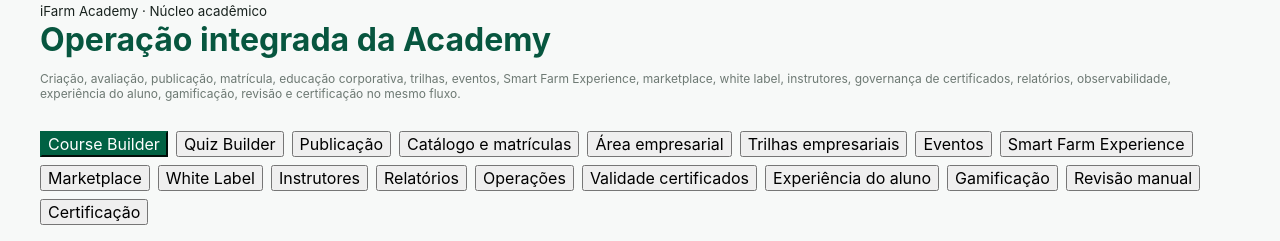
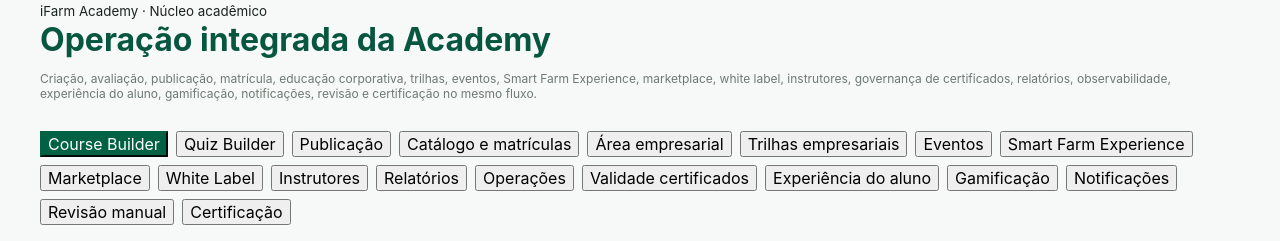
Before and after one commit to VictorHugoSimon/ifarm-academy, a React (Vite) app: page / in a window 1280 px wide. Shown: the top 241 px of the page. Built offline with nearby package versions, Linux system fonts and the light colour scheme; no server answers.

Commit message:
feat: integra central de notificações ao workspace

```diff
--- a/src/pages/AcademyWorkspacePage.tsx
+++ b/src/pages/AcademyWorkspacePage.tsx
@@ -13,6 +13,7 @@
 import { GamificationPage } from './GamificationPage'
 import { InstructorGovernancePage } from './InstructorGovernancePage'
 import { MarketplacePage } from './MarketplacePage'
+import { NotificationCenterPage } from './NotificationCenterPage'
 import { OperationsPage } from './OperationsPage'
 import { ReportsPage } from './ReportsPage'
 import { SmartFarmExperiencePage } from './SmartFarmExperiencePage'
@@ -21,7 +22,7 @@
 import '../styles/assessment-cert.css'
 import '../styles/lesson-content.css'
 
-type WorkspaceView = 'course' | 'quiz' | 'publication' | 'catalog' | 'enterprise' | 'enterprise-paths' | 'events' | 'smart-farm' | 'marketplace' | 'white-label' | 'instructors' | 'reports' | 'operations' | 'certificate-validity' | 'student' | 'gamification' | 'review' | 'certificate'
+type WorkspaceView = 'course' | 'quiz' | 'publication' | 'catalog' | 'enterprise' | 'enterprise-paths' | 'events' | 'smart-farm' | 'marketplace' | 'white-label' | 'instructors' | 'reports' | 'operations' | 'certificate-validity' | 'student' | 'gamification' | 'notifications' | 'review' | 'certificate'
 
 const tabs: Array<[WorkspaceView, string]> = [
   ['course', 'Course Builder'],
@@ -40,6 +41,7 @@
   ['certificate-validity', 'Validade certificados'],
   ['student', 'Experiência do aluno'],
   ['gamification', 'Gamificação'],
+  ['notifications', 'Notificações'],
   ['review', 'Revisão manual'],
   ['certificate', 'Certificação'],
 ]
@@ -61,7 +63,7 @@
         <div>
           <small>{runtimeBrand?.academyName || 'iFarm Academy'} · Núcleo acadêmico</small>
           <h1>Operação integrada da Academy</h1>
-          <p className="workspaceIntro">Criação, avaliação, publicação, matrícula, educação corporativa, trilhas, eventos, Smart Farm Experience, marketplace, white label, instrutores, governança de certificados, relatórios, observabilidade, experiência do aluno, gamificação, revisão e certificação no mesmo fluxo.</p>
+          <p className="workspaceIntro">Criação, avaliação, publicação, matrícula, educação corporativa, trilhas, eventos, Smart Farm Experience, marketplace, white label, instrutores, governança de certificados, relatórios, observabilidade, experiência do aluno, gamificação, notificações, revisão e certificação no mesmo fluxo.</p>
         </div>
       </div>
 
@@ -87,6 +89,7 @@
       {view === 'certificate-validity' && <CertificateValidityGovernancePage />}
       {view === 'student' && <StudentAssessmentPlayerPage />}
       {view === 'gamification' && <GamificationPage />}
+      {view === 'notifications' && <NotificationCenterPage />}
       {view === 'review' && <AssessmentReviewPage />}
       {view === 'certificate' && <CertificateEligibilityPage />}
     </div>
```
